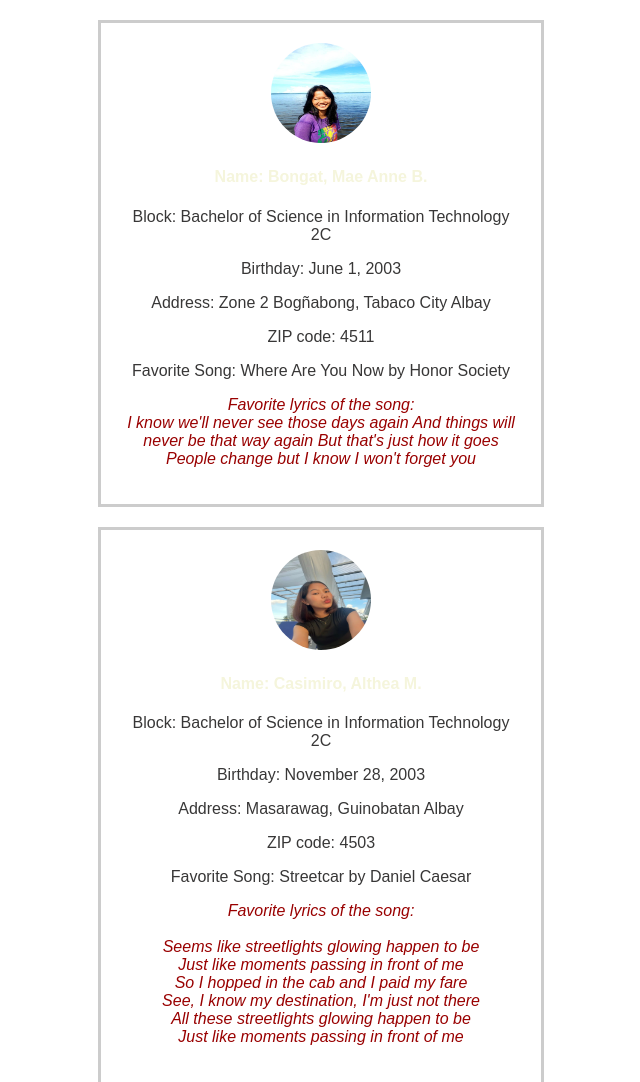
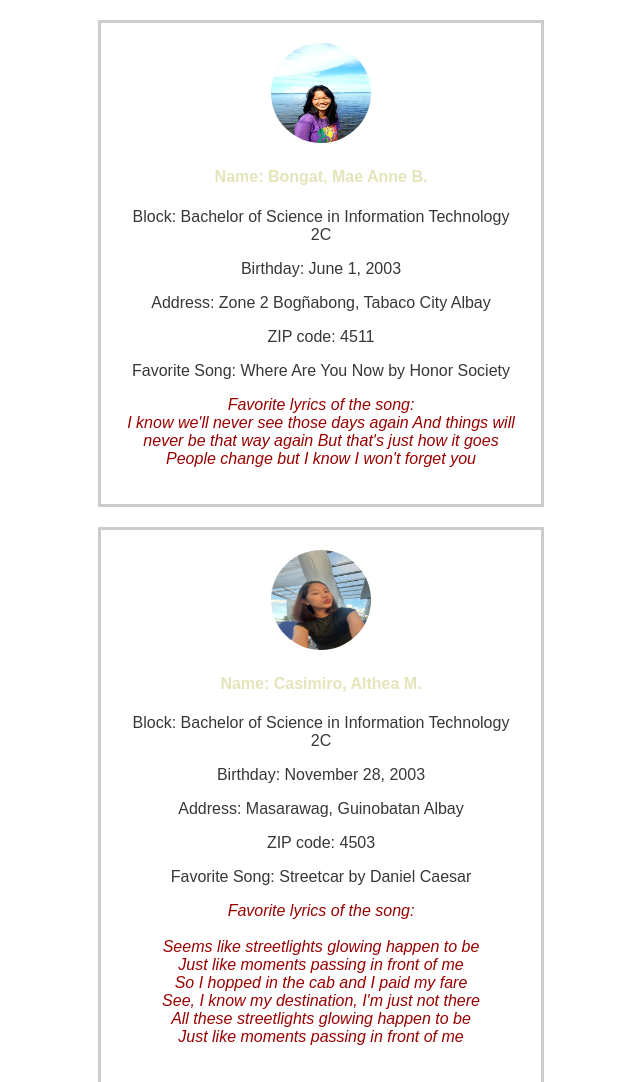
Before and after one commit to hempers/Activity2-GithubAPP, a plain HTML site: page index.html in a window 1280 px wide. Shown: the top 1082 px of the page, without its empty margins (319-959 px from the left). Drawn offline with Linux system fonts and the light colour scheme.

Commit message:
changed color

```diff
--- a/css/styles.css
+++ b/css/styles.css
@@ -2,7 +2,7 @@ body {
     font-family: Arial, sans-serif;
     text-align: center;
     margin: 20px;
-    color: beige;
+    color: rgb(228, 228, 187);
 }
 
 .info, .info2 {
```
